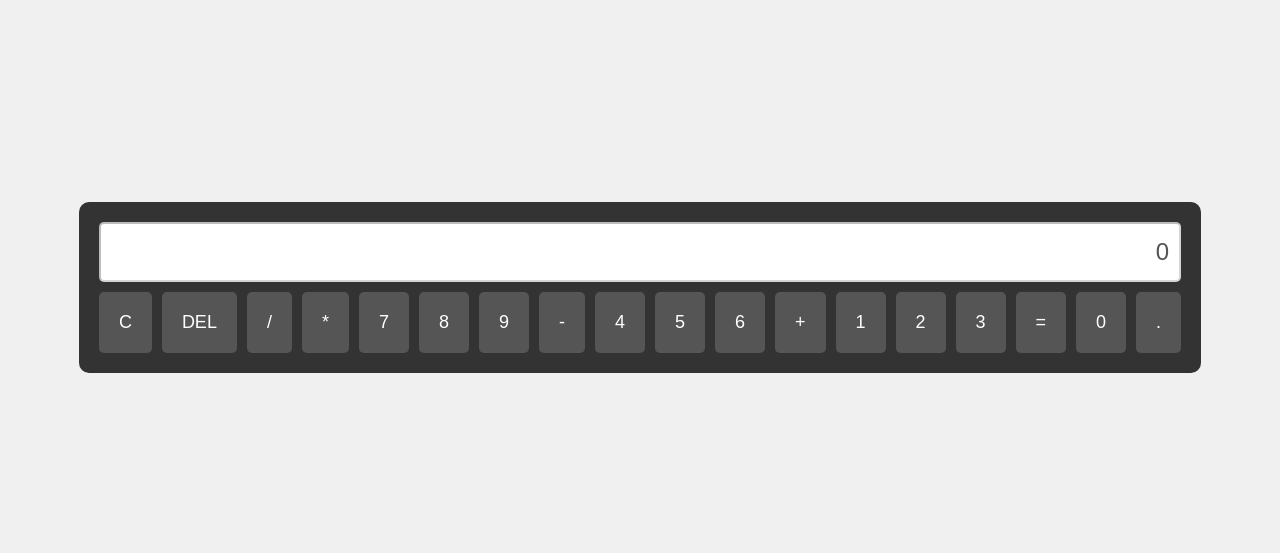
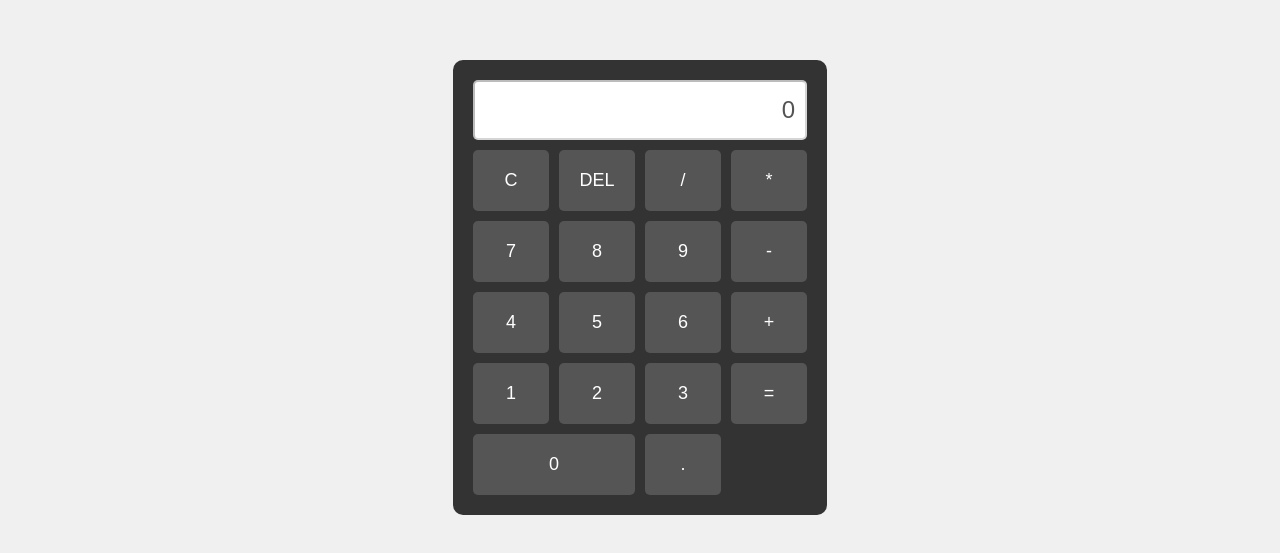
Before and after one commit to Exabiier/CSC317, a plain HTML site: page assignments/4/calculator.html in a window 1280 px wide. Shown: the part 113-666 px from the top of the page. Drawn offline with Linux system fonts and the light colour scheme.

Commit message:
had to use grid for calculator

```diff
--- a/assignments/4/styles/calculator.css
+++ b/assignments/4/styles/calculator.css
@@ -31,8 +31,8 @@ body {
 }
 
 .buttons {
-    display: flex;
-    flex-wrap: wrap;
+    display: grid;
+    grid-template-columns: repeat(4, 1fr);
     gap: 10px;
 }
 
@@ -44,3 +44,7 @@ button {
     background-color: #555;
     color: white;
 }
+
+button:nth-last-child(2) {
+    grid-column: span 2;
+}
```
